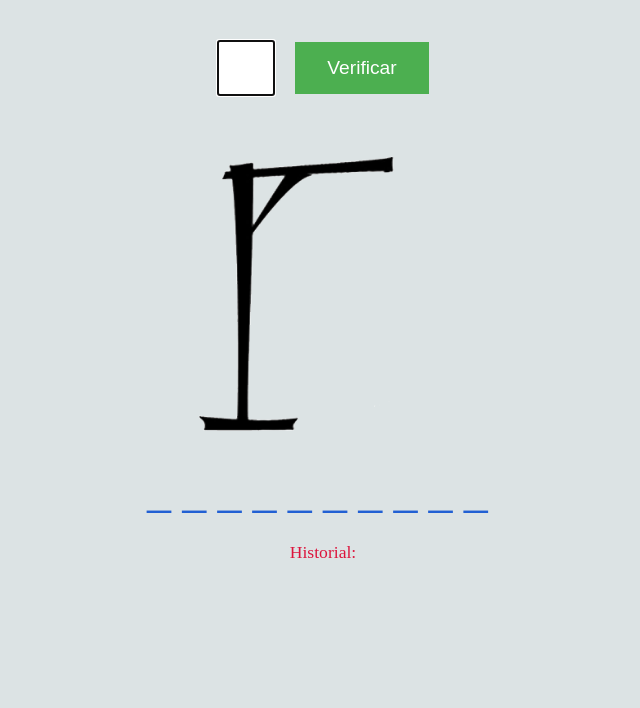
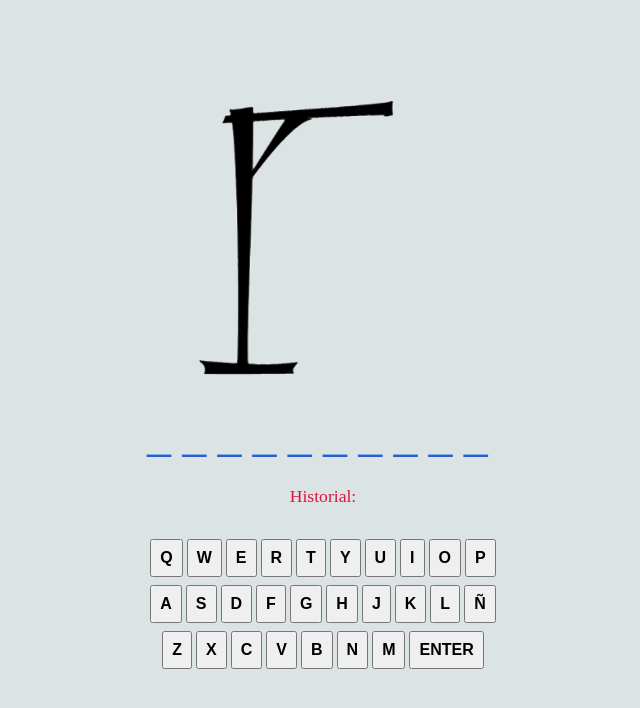
Before and after one commit to mateoymichis/ahorcado, a plain HTML site: page index.html in a window 1280 px wide. Shown: the whole page, without its empty margins (317-957 px from the left). Drawn offline with Linux system fonts and the light colour scheme.

Commit message:
teclado incorporado

```diff
--- a/app.js
+++ b/app.js
@@ -6,24 +6,35 @@ let palabraAdivinada = "";
 
 let intentosDisponibles = 0;
 
+let letraClickeada = "";
+
+const letra = document.getElementById("letra");
 const divPalabra = document.getElementById("palabra");
 const btnEnviar = document.getElementById("enviar");
-const letra = document.getElementById("letra");
 const historial = document.getElementById("historial");
 const mensaje = document.getElementById("mensaje");
 const ahorcado = document.getElementById("ahorcado");
 const btnReiniciar = document.getElementById("reiniciar");
-const form = document.getElementById("form");
 
-btnEnviar.addEventListener("click", (event)=> {
-    event.preventDefault();
-    let letraElegida = letra.value;
+const btnLetra = document.getElementsByClassName("keyboard-button");
+
+
+    for (let i=0; i< btnLetra.length; i++) {
+        btnLetra[i].addEventListener("click", (e) => {
+            console.log(e.target.innerHTML);
+            letraClickeada = e.target.innerHTML;
+            letra.innerHTML = letraClickeada.toUpperCase();
+        });
+    }
+
+
+
+btnEnviar.addEventListener("click", ()=> {
+    let letraElegida = letraClickeada;
     console.log(intentar(letraElegida));
     divPalabra.innerHTML = palabraAdivinada;
     ahorcado.setAttribute("src", imagen(intentosDisponibles));
-    letra.value = "";
     verificar();
-    letra.focus();
 });
 
 btnReiniciar.addEventListener("click", comenzarJuego);
@@ -35,23 +46,15 @@ function comenzarJuego() {
     divPalabra.innerHTML = palabraAdivinada;
     intentosDisponibles = 6;
     btnReiniciar.classList.add("oculto");
-    form.classList.remove("oculto");
     mensaje.innerHTML = "";
     historial.innerHTML = "";
     ahorcado.setAttribute("src", imagen(intentosDisponibles));
-    letra.focus();
 }
 
 function intentar(letra) {
     mensaje.innerHTML = "";
     let letrasEncontradas = 0;
     let string = Array.from(palabraAdivinada);
-
-    if (!esLetra(letra)) {
-        mensaje.innerHTML = "🚫 Solo se permiten letras"
-        return
-    }
-
 
     if (historial.innerHTML.includes(letra.toUpperCase()) || palabraAdivinada.includes(letra.toUpperCase())) {
         mensaje.innerHTML = "⛔ Esa letra ya fue utilizada"
@@ -75,13 +78,13 @@ function intentar(letra) {
 
 function verificar() {
     if (palabraAdivinada.toUpperCase() === palabra.toUpperCase()) {
+        letra.innerHTML = "";
         mensaje.innerHTML = "😄 ¡Felicitaciones! ¡Ganaste!";
         btnReiniciar.classList.remove("oculto");
-        form.classList.add("oculto");
     } else if (intentosDisponibles === 0) {
+        letra.innerHTML = "";
         mensaje.innerHTML = `😢 ¡Perdiste! La palabra era "${palabra.toUpperCase()}".`;
         btnReiniciar.classList.remove("oculto");
-        form.classList.add("oculto");
     }
 }
 
@@ -102,9 +105,4 @@ function random(array) {
     return array[indice];
 }
 
-function esLetra (letra) {
-    let reg = /[A-Za-zÑñ]/;
-
-    return reg.test(letra);
-}
 comenzarJuego();
--- a/index.html
+++ b/index.html
@@ -8,15 +8,51 @@
     <link rel="stylesheet" href="style.css">
 </head>
 <body>
-    <form id="form">
-        <input type="text" max="1" id="letra" class="input" required autocomplete="off">
-        <button id="enviar" class="button">Verificar</button>
-    </form>
+    <div id="letra" class="text"></div>
     <div id="mensaje" class="text"></div>
     <div><button class="button" id="reiniciar">Volver a jugar</button></div>
     <img id="ahorcado" src="img/ahorcado_6.png"></img>
     <div id="palabra"></div>
     <span class="text text-min">Historial:</span><span id="historial"> </span>
+
+
+    <div id="keyboard-cont">
+        <div class="first-row">
+            <button class="keyboard-button" id="q">q</button>
+            <button class="keyboard-button" id="w">w</button>
+            <button class="keyboard-button">e</button>
+            <button class="keyboard-button">r</button>
+            <button class="keyboard-button">t</button>
+            <button class="keyboard-button">y</button>
+            <button class="keyboard-button">u</button>
+            <button class="keyboard-button">i</button>
+            <button class="keyboard-button">o</button>
+            <button class="keyboard-button">p</button>
+        </div>
+        <div class="second-row">
+            <button class="keyboard-button">a</button>
+            <button class="keyboard-button">s</button>
+            <button class="keyboard-button">d</button>
+            <button class="keyboard-button">f</button>
+            <button class="keyboard-button">g</button>
+            <button class="keyboard-button">h</button>
+            <button class="keyboard-button">j</button>
+            <button class="keyboard-button">k</button>
+            <button class="keyboard-button">l</button>
+            <button class="keyboard-button">ñ</button>
+        </div>
+        <div class="third-row">
+            <button class="keyboard-button">z</button>
+            <button class="keyboard-button">x</button>
+            <button class="keyboard-button">c</button>
+            <button class="keyboard-button">v</button>
+            <button class="keyboard-button">b</button>
+            <button class="keyboard-button">n</button>
+            <button class="keyboard-button">m</button>
+            <button class="keyboard-button-esp" id="enviar">Enter</button>
+        </div>
+    </div>
+
     <script src="app.js"></script>
 </body>
 </html>
--- a/style.css
+++ b/style.css
@@ -15,7 +15,6 @@ body {
     display: flex;
     flex-direction: column;
     align-items: center;
-    padding: 2rem;
     background-color: rgb(220, 227, 228);
 }
 
@@ -46,14 +45,6 @@ body {
     font-size: 1.2rem;
 }
 
-.input {
-    font-size: 1.2rem;
-    width: 50px;
-    height: 50.4px;
-    text-align: center;
-    margin-right: 1rem;
-}
-
 .oculto {
     display: none;
 }
@@ -62,6 +53,31 @@ body {
     text-align: center;
 }
 
+#keyboard-cont {
+    margin: 1rem 0;
+    display: flex;
+    flex-direction: column;
+    align-items: center;
+  }
+
+  #keyboard-cont div {
+    display: flex;
+  }
+
+  .second-row {
+    margin: 0.5rem 0;
+  }
+
+  .keyboard-button, .keyboard-button-esp {
+    font-size: 1rem;
+    font-weight: 700;
+    padding: 0.5rem;
+    margin: 0 2px;
+    cursor: pointer;
+    text-transform: uppercase;
+  }
+
+
 @media screen and (max-width: 420px) {
     #palabra {
         font-size: 2rem;
@@ -69,7 +85,7 @@ body {
     }
 
     #ahorcado {
-        width: 220px;
+        width: 200px;
     }
 
     .text {
```
